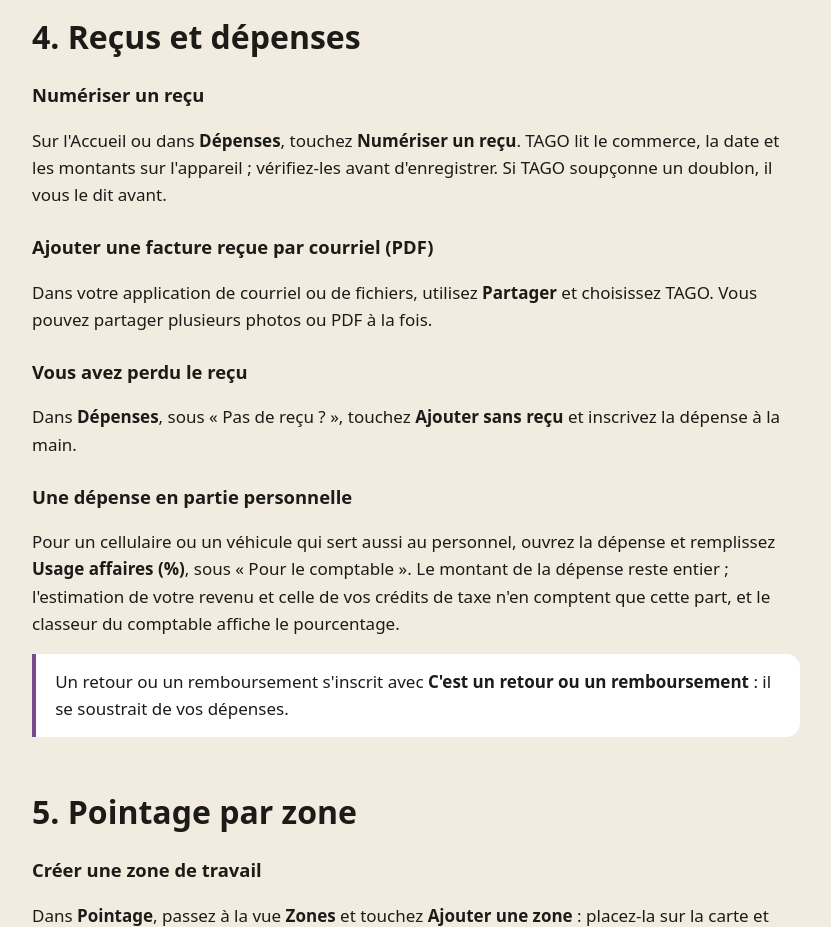
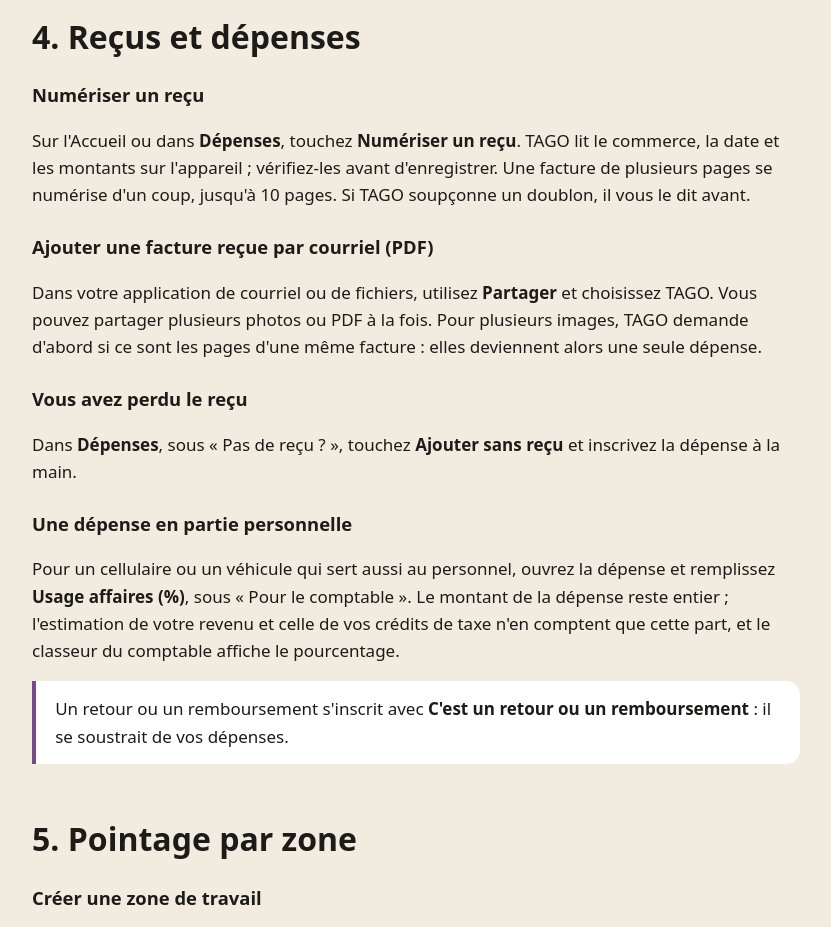
Before and after one commit to Ragnarush/tago-site, a plain HTML site: page guide.html in a window 1280 px wide. Shown: the part 3180-4107 px from the top of the page, without its empty margins (364-1195 px from the left). Drawn offline with Linux system fonts and the light colour scheme.

Commit message:
guide: multi-page scans and the one-piece question for shared images (TAGO 1.57.0)
Co-Authored-By: Claude Opus 5.5 <noreply@anthropic.com>

```diff
--- a/guide.html
+++ b/guide.html
@@ -118,9 +118,9 @@
       <section id="expenses">
         <h2>4. Reçus et dépenses</h2>
         <h3 id="scan">Numériser un reçu</h3>
-        <p>Sur l'Accueil ou dans <strong>Dépenses</strong>, touchez <strong>Numériser un reçu</strong>. TAGO lit le commerce, la date et les montants sur l'appareil ; vérifiez-les avant d'enregistrer. Si TAGO soupçonne un doublon, il vous le dit avant.</p>
+        <p>Sur l'Accueil ou dans <strong>Dépenses</strong>, touchez <strong>Numériser un reçu</strong>. TAGO lit le commerce, la date et les montants sur l'appareil ; vérifiez-les avant d'enregistrer. Une facture de plusieurs pages se numérise d'un coup, jusqu'à 10 pages. Si TAGO soupçonne un doublon, il vous le dit avant.</p>
         <h3 id="share-pdf">Ajouter une facture reçue par courriel (PDF)</h3>
-        <p>Dans votre application de courriel ou de fichiers, utilisez <strong>Partager</strong> et choisissez TAGO. Vous pouvez partager plusieurs photos ou PDF à la fois.</p>
+        <p>Dans votre application de courriel ou de fichiers, utilisez <strong>Partager</strong> et choisissez TAGO. Vous pouvez partager plusieurs photos ou PDF à la fois. Pour plusieurs images, TAGO demande d'abord si ce sont les pages d'une même facture : elles deviennent alors une seule dépense.</p>
         <h3 id="no-receipt">Vous avez perdu le reçu</h3>
         <p>Dans <strong>Dépenses</strong>, sous « Pas de reçu ? », touchez <strong>Ajouter sans reçu</strong> et inscrivez la dépense à la main.</p>
         <h3 id="business-share">Une dépense en partie personnelle</h3>
```
Also changed, not shown: en/guide.html (+2 -2 lines).
